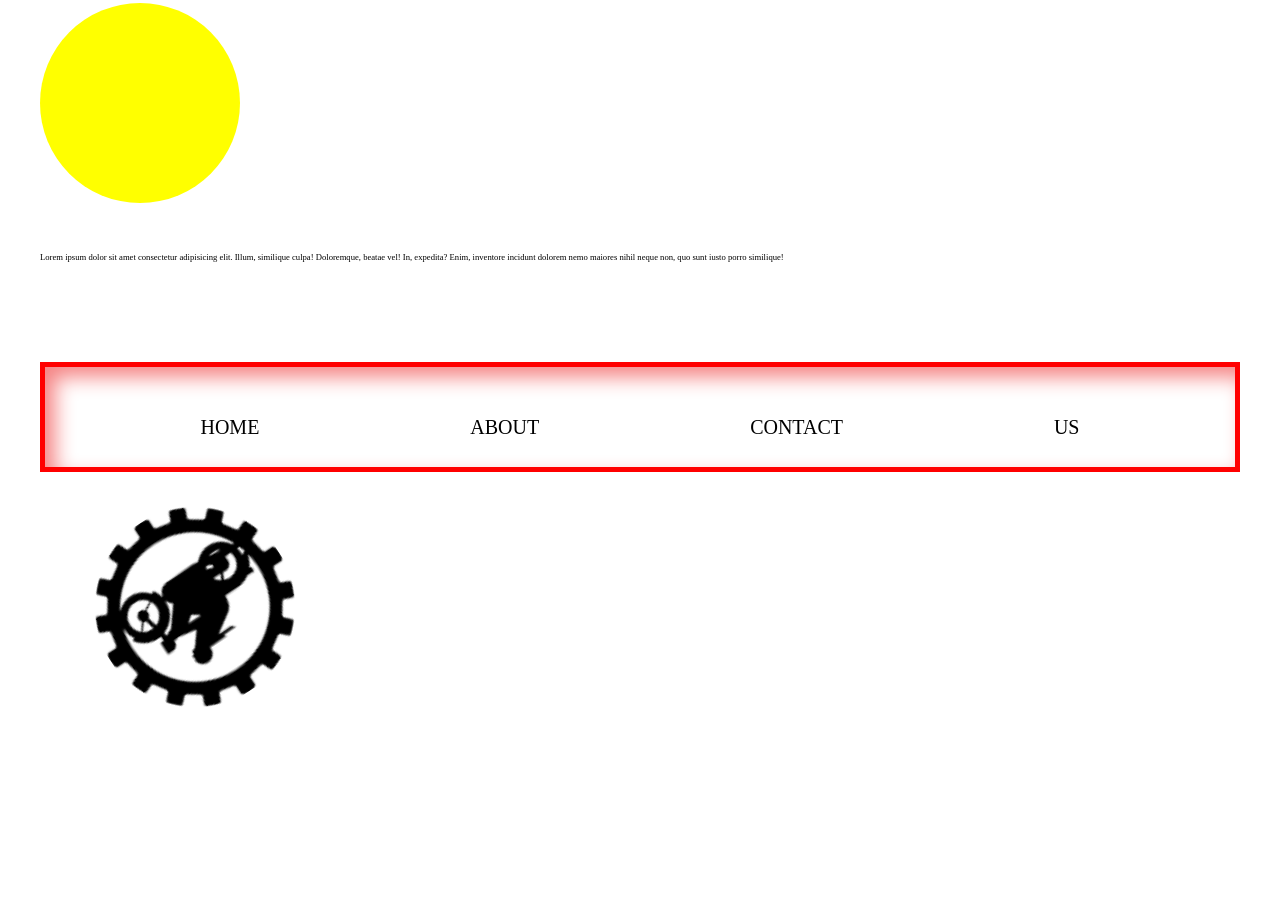
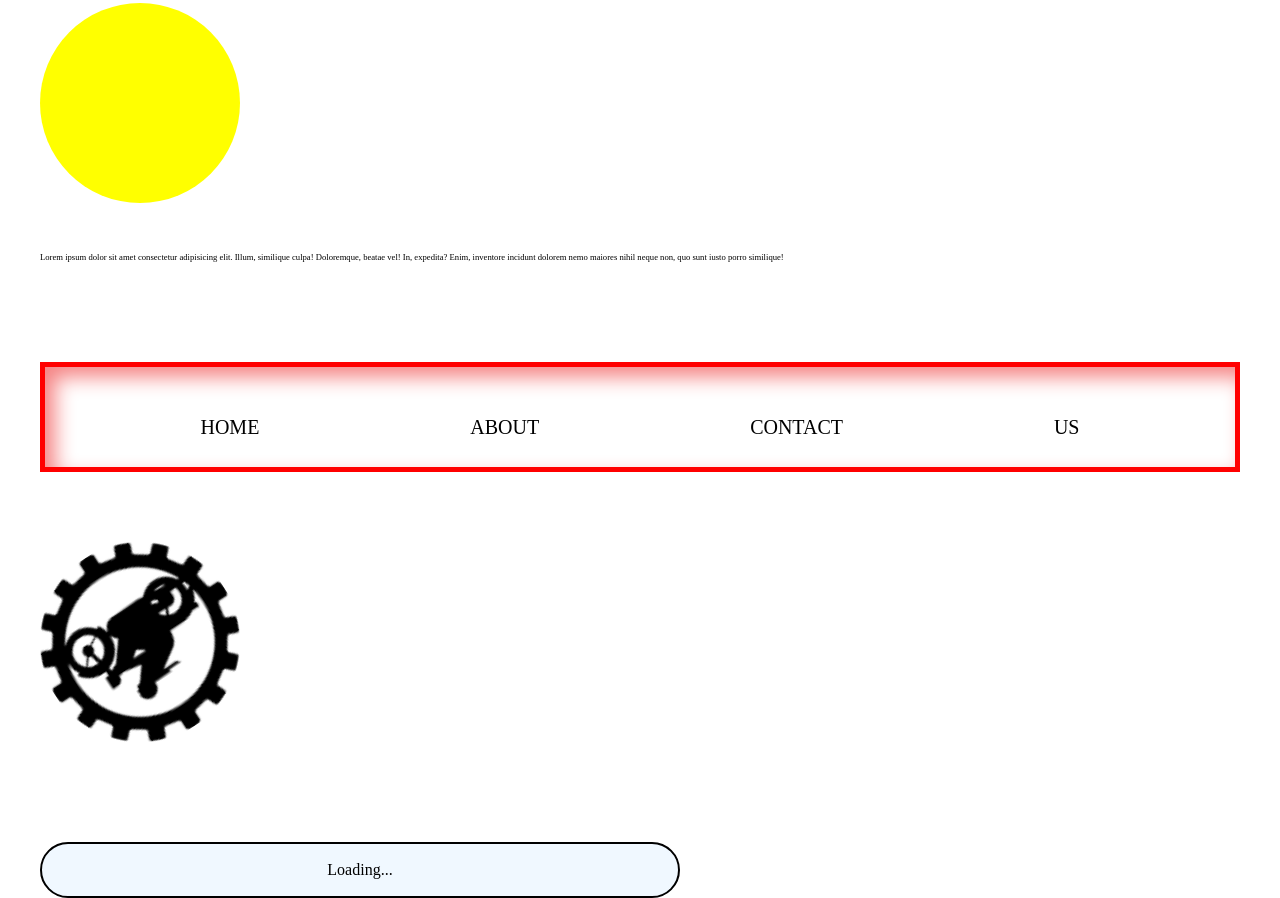
Before and after one commit to Khatia-Mskhiladze/homework-8, a plain HTML site: page index.html in a window 1280 px wide. Shown: the part 547-1445 px from the top of the page. Before the commit the page ends 1292 px from the top, so only its background shows below. Drawn offline with Linux system fonts and the light colour scheme.

Commit message:
add css  (VI position)

```diff
--- a/css/style.css
+++ b/css/style.css
@@ -48,7 +48,7 @@
 
 /* III position */
 
-p {
+.text {
     margin-top: 50px;
     font-size: 20px;
     animation-name: lorem;
@@ -65,7 +65,7 @@ p {
     }
 }
 
-/* III position */
+/* IV position */
 
 /* header */
 
@@ -119,3 +119,29 @@ ul {
         transform: rotate(360deg);
     }
 }
+
+/* VI position  */
+
+.box4_loading_btn{
+    width: 50vw;
+    height: 7vh;
+    margin-top: 100px;
+    background-color: aliceblue;
+    border: 2px solid black;
+    border-radius: 40px;
+    position: relative;
+    display: flex;
+    justify-content: center;
+    align-items: center;
+    animation: button 5s forwards red;
+    animation-timing-function: linear;
+}
+
+@keyframes button {
+   from {
+    left: 0px;
+    }
+    to {
+      left: 100%;
+    }
+}
--- a/index.html
+++ b/index.html
@@ -19,26 +19,23 @@
 
 
         <!-- I position -->
-
         <div class="box1"></div>
 
 
 
         <!-- II position -->
-
         <div class="box2"></div>
 
 
 
         <!-- III position  -->
-
-        <p>Lorem ipsum dolor sit amet consectetur adipisicing elit. Illum, similique culpa! Doloremque, beatae vel! In,
+        <p class="text">Lorem ipsum dolor sit amet consectetur adipisicing elit. Illum, similique culpa! Doloremque,
+            beatae vel! In,
             expedita? Enim, inventore incidunt dolorem nemo maiores nihil neque non, quo sunt iusto porro similique!</p>
 
 
 
         <!-- IV position -->
-
         <!-- header  -->
 
         <header>
@@ -51,19 +48,28 @@
                     <li class="nav"><a href="#">US</a></li>
                 </ul>
             </nav>
+        </header>
 
 
 
-            <!-- V position  -->
-
-            <div class="box3_img">
-
-                <!-- <img src="images/image_wheel.png" alt="image">
-                 -->
-            </div>
+        <!-- V position  -->
+        <div class="box3_img"></div>
 
 
-        </header>
+
+
+        <!-- VI position  -->
+        <div class="box4_loading_btn">
+
+
+            <h2>Loading...</h2>
+
+
+
+        </div>
+
+
+
 
 
 
```
